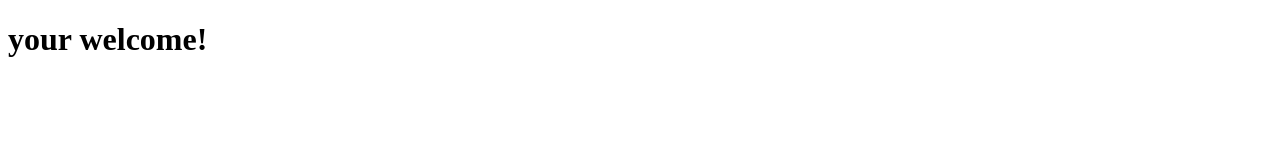
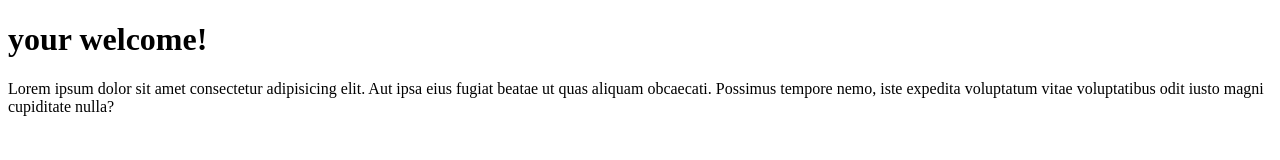
Before and after one commit to gowebcyberhub/effective-spork, a plain HTML site: page index.html in a window 1280 px wide. Drawn offline with Linux system fonts and the light colour scheme.

Commit message:
p elementini qushib quydik

```diff
--- a/index.html
+++ b/index.html
@@ -1,11 +1,18 @@
 <!DOCTYPE html>
 <html lang="en">
+
 <head>
     <meta charset="UTF-8">
     <meta name="viewport" content="width=device-width, initial-scale=1.0">
     <title>Document</title>
 </head>
+
 <body>
     <h1>your welcome!</h1>
+    <p>
+        Lorem ipsum dolor sit amet consectetur adipisicing elit. Aut ipsa eius fugiat beatae ut quas aliquam obcaecati.
+        Possimus tempore nemo, iste expedita voluptatum vitae voluptatibus odit iusto magni cupiditate nulla?
+    </p>
 </body>
+
 </html>
```
